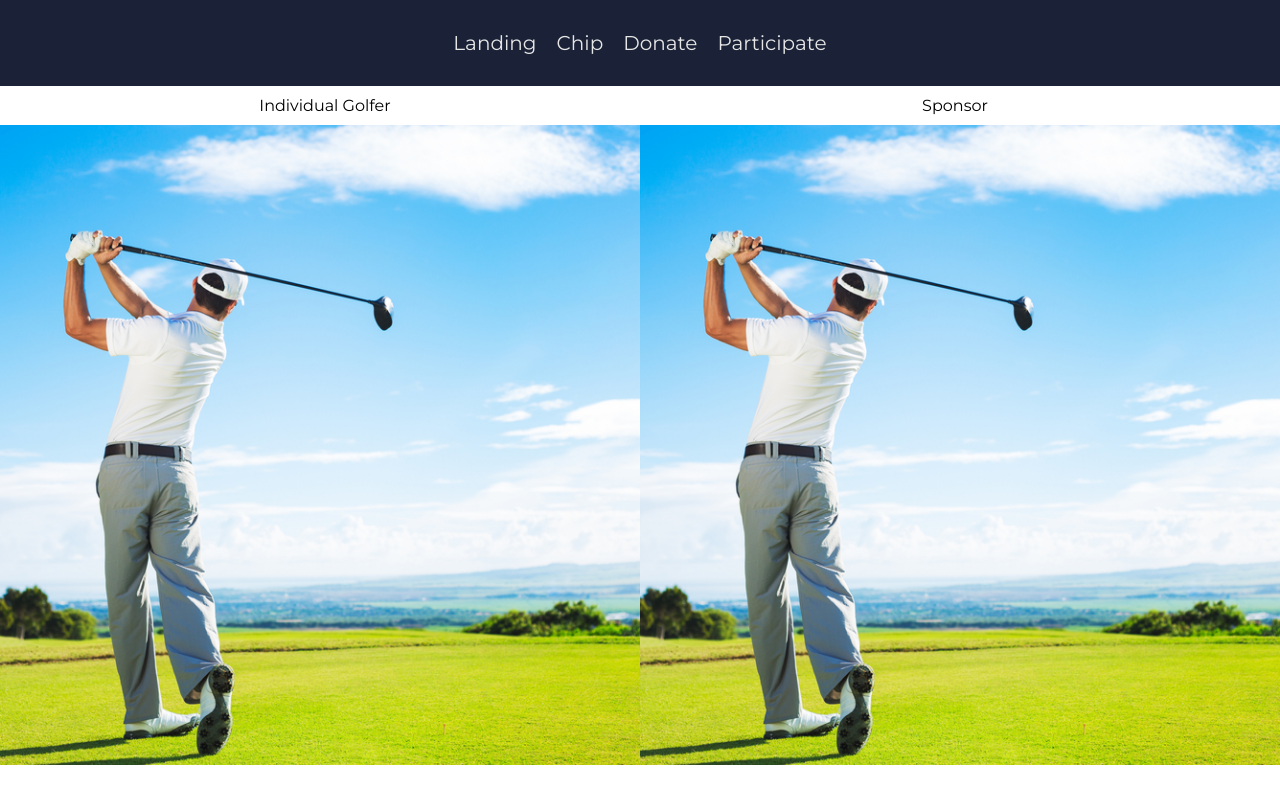
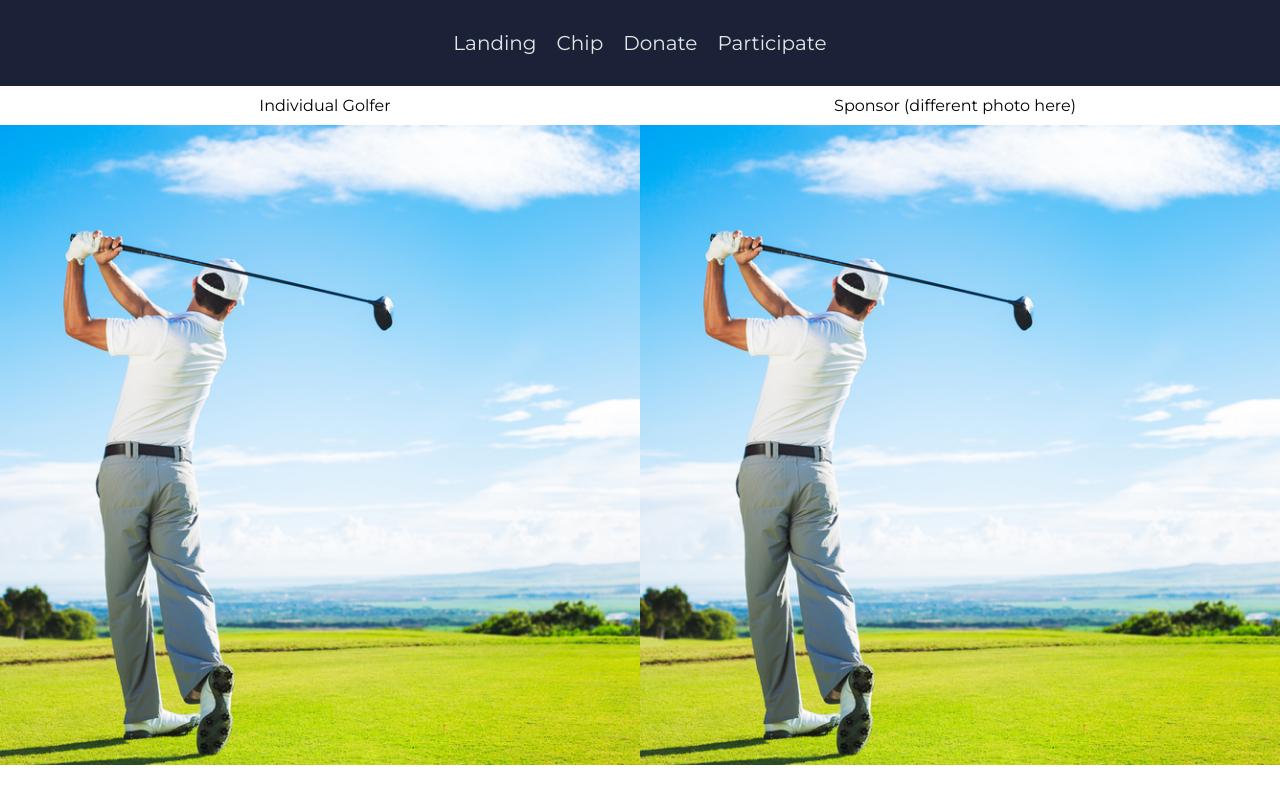
Before and after one commit to frankmalafronte/theBoy, a Gatsby site: page /donate in a window 1280 px wide. Built offline with nearby package versions, Linux system fonts and the light colour scheme; Gatsby itself is replaced by a stand-in of ours.

Commit message:
added new photo here sign

```diff
--- a/src/pages/donate.js
+++ b/src/pages/donate.js
@@ -24,7 +24,7 @@ export default function Donate() {
       <Links/>
       <div style={{padding:'10px',display:'flex', justifyContent:'center'}}>
         <div style ={{display:'flex', justifyContent:'center',flex:'50%'}}>Individual Golfer</div>
-        <div style ={{display:'flex', justifyContent:'center',flex:'50%'}}>Sponsor</div>
+        <div style ={{display:'flex', justifyContent:'center',flex:'50%'}}>Sponsor (different photo here)</div>
       </div>
     <div style ={{display:'flex'}} id ="top level">
         <Link to ='https://checkout.square.site/merchant/ML7FRYEVBTA75/checkout/GC6G7LPB6U5PGIN7TFCU7ZVX' style={{flex:'50%'}}>
```
